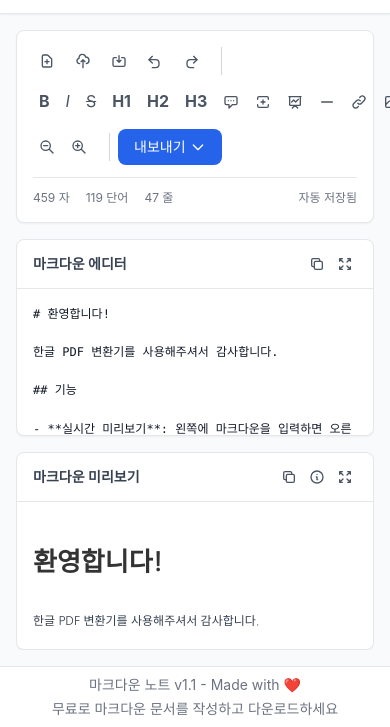
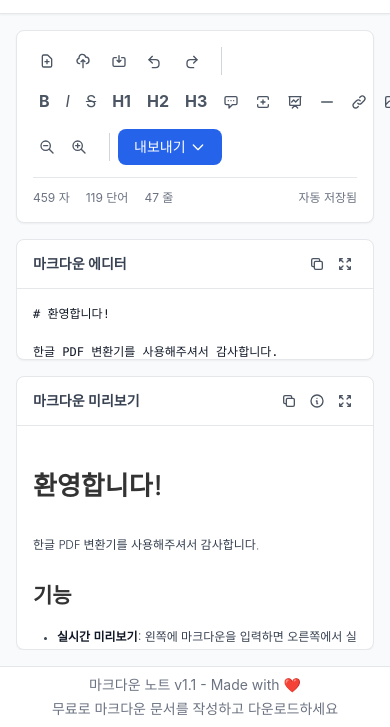
Before and after one commit to aklabs-84/-PDF-, a website: page index.html in a window 390 px wide. Shown: the part 117-844 px from the top of the page. Drawn offline with nearby package versions, Linux system fonts and the light colour scheme.

Commit message:
fix(ui): remove min-h-[600px] and hardcoded css heights to fix body overflow trapped scrolling bug

```diff
--- a/index.html
+++ b/index.html
@@ -361,10 +361,7 @@ body {
 
 /* Responsive Utilities */
 @media (max-width: 1024px) {
-  #markdown-editor,
-  #markdown-preview {
-    height: 400px;
-  }
+  /* No fixed heights, relying on flex layout */
 }
 
 @media (max-width: 768px) {
@@ -374,11 +371,6 @@ body {
 
   .toolbar-btn svg {
     @apply w-4 h-4;
-  }
-
-  #markdown-editor,
-  #markdown-preview {
-    height: 300px;
   }
 }
 
@@ -635,7 +627,7 @@ body {
 
       <!-- Editor Panel -->
       <div id="editor-panel"
-        class="bg-white dark:bg-gray-800 rounded-lg shadow-sm border border-gray-200 dark:border-gray-700 overflow-hidden flex flex-col h-full">
+        class="bg-white dark:bg-gray-800 rounded-lg shadow-sm border border-gray-200 dark:border-gray-700 overflow-hidden flex flex-col h-full min-h-0">
         <div
           class="border-b border-gray-200 dark:border-gray-700 px-4 py-3 flex items-center justify-between flex-shrink-0">
           <h2 id="editor-title" class="text-sm font-semibold text-gray-700 dark:text-gray-300">마크다운 에디터</h2>
@@ -685,7 +677,7 @@ body {
 
       <!-- Preview Panel -->
       <div id="preview-panel"
-        class="bg-white dark:bg-gray-800 rounded-lg shadow-sm border border-gray-200 dark:border-gray-700 overflow-hidden flex flex-col h-full">
+        class="bg-white dark:bg-gray-800 rounded-lg shadow-sm border border-gray-200 dark:border-gray-700 overflow-hidden flex flex-col h-full min-h-0">
         <div
           class="border-b border-gray-200 dark:border-gray-700 px-4 py-3 flex items-center justify-between flex-shrink-0">
           <h2 id="preview-title" class="text-sm font-semibold text-gray-700 dark:text-gray-300">마크다운 미리보기</h2>
@@ -698,7 +690,7 @@ body {
           </button>
         </div>
         <div id="markdown-preview"
-          class="p-6 h-[calc(100vh-220px)] min-h-[600px] overflow-y-auto prose prose-slate dark:prose-invert max-w-none">
+          class="p-6 h-full flex-grow overflow-y-auto prose prose-slate dark:prose-invert max-w-none">
           <p class="text-gray-400">미리보기가 여기에 표시됩니다...</p>
         </div>
       </div>
```
